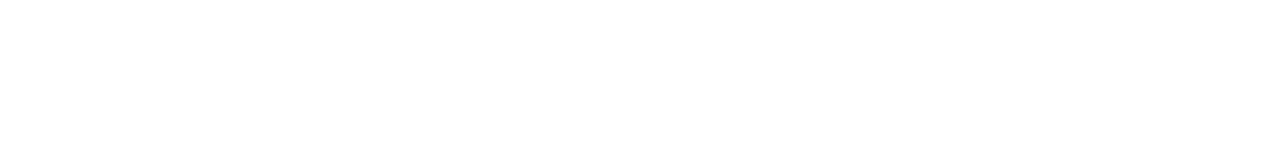
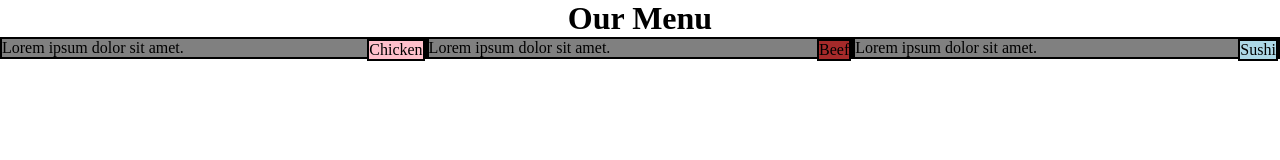
Before and after one commit to i-gorinov/coursera-fullstack4, a plain HTML site: page index.html in a window 1280 px wide. Drawn offline with Linux system fonts and the light colour scheme.

Commit message:
Add all html elements

```diff
--- a/index.html
+++ b/index.html
@@ -5,10 +5,58 @@
 		<title>Assigment Solution for Module 2</title>
 		<!--<link rel="stylesheet" href="css/styles.css">-->
 		<style>
+			* {
+				box-sizing: border-box;
+				margin: 0;
+				padding: 0;
+			}
+			h1{
+				text-align: center;
+			}
+			.section-title{
+				border-style: solid;
+				border-width: 2px;
+				border-color: black;
+			}
+			#chicken{
+				background-color: pink;
+			}
+			#beef{
+				background-color: brown;
+			}
+			#sushi{
+				background-color: lightblue;
+			}
+			section{
+				position: relative;
+				float:left;
+				width:33.33%;
+				background-color: grey;
+				border-style: solid;
+				border-width: 2px;
+				border-color: black;
+			}
+			.section-title{
+				position:absolute;
+				top:0;
+				right:0;
+			}
 
 		</style>
 	</head>
 	<body>
-
+		<h1>Our Menu</h1>
+		<section>
+			<div class="section-title" id="chicken">Chicken</div>
+			<p>Lorem ipsum dolor sit amet.</p>
+		</section>
+		<section>
+			<div class="section-title" id="beef">Beef</div>
+			<p>Lorem ipsum dolor sit amet.</p>
+		</section>
+		<section>
+			<div class="section-title" id="sushi">Sushi</div>
+			<p>Lorem ipsum dolor sit amet.</p>
+		</section>
 	</body>
 </html>
```
